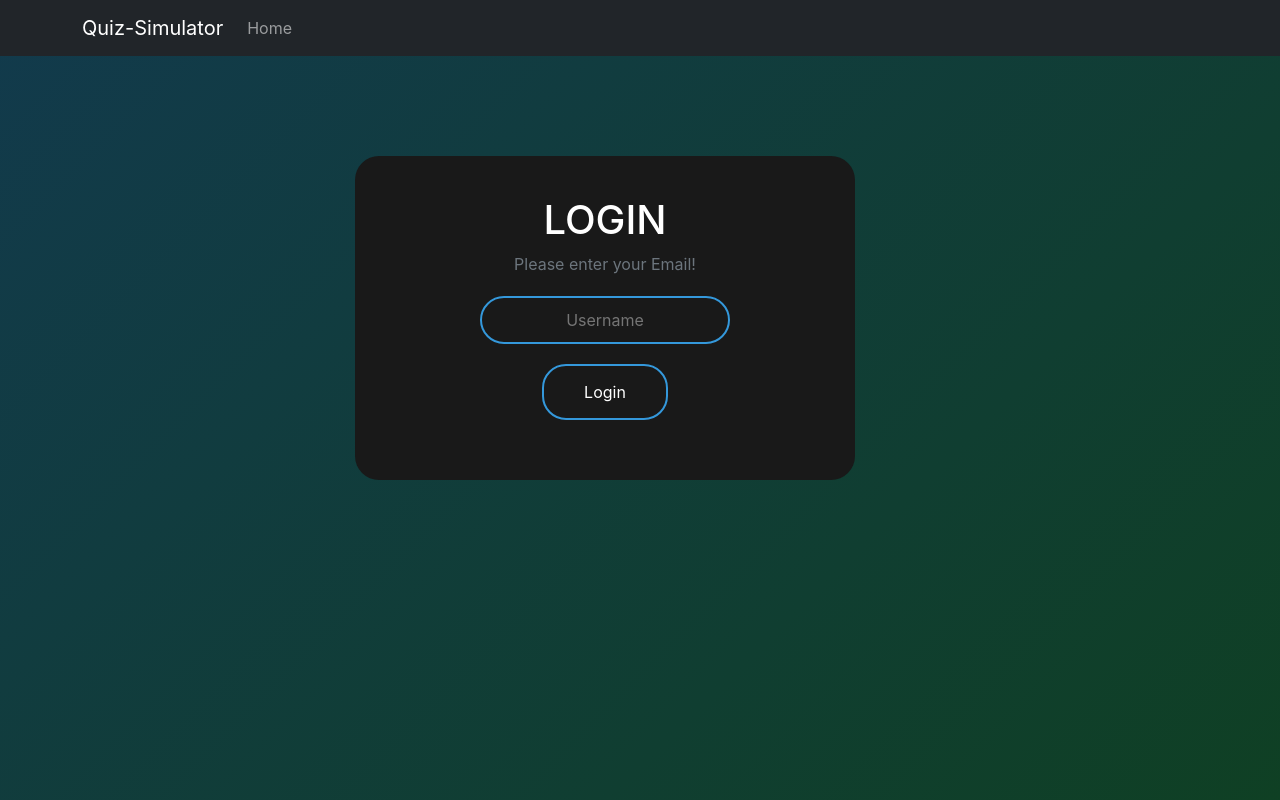
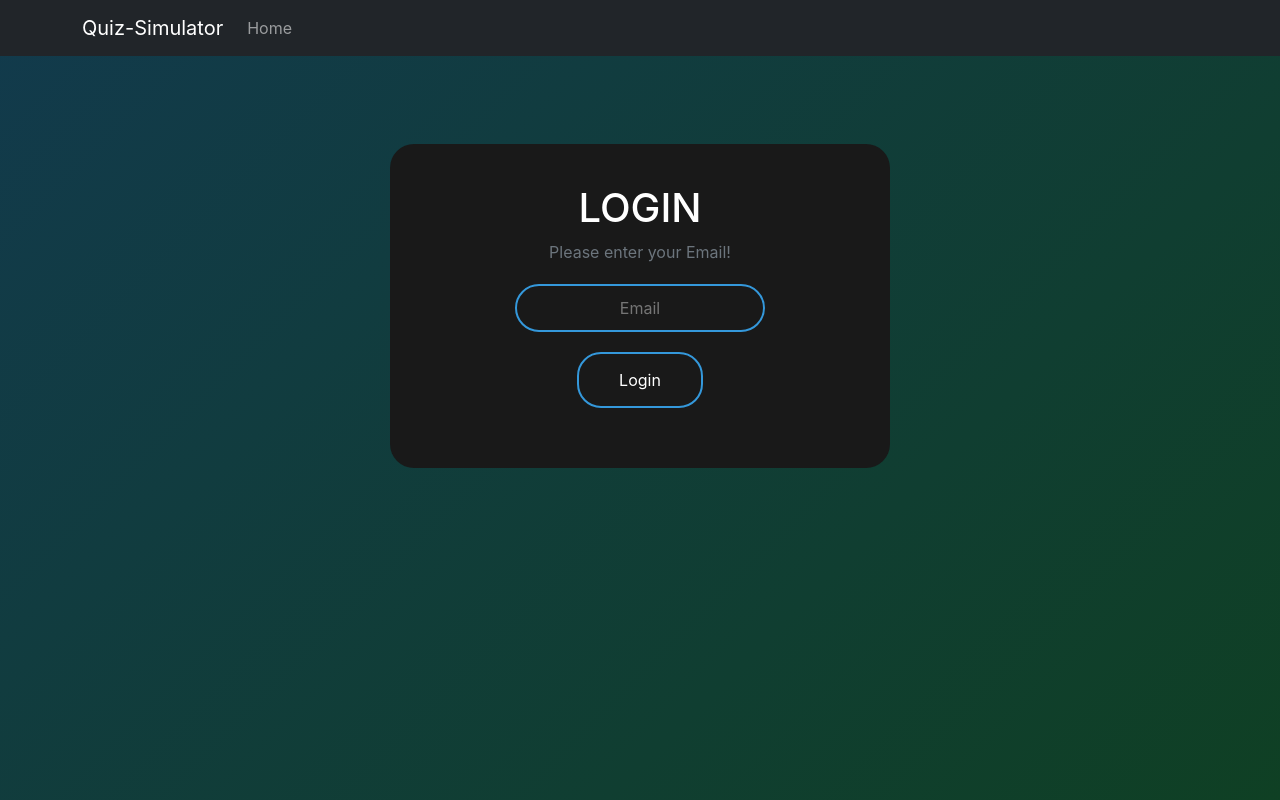
Before and after one commit to Bakez98/quiz-app, a React (Vite) app: page / in a window 1280 px wide. Built offline with nearby package versions, Linux system fonts and the light colour scheme; what magic-sdk would draw is missing.

Commit message:
pushing latest

```diff
--- a/src/Pages/Login/index.jsx
+++ b/src/Pages/Login/index.jsx
@@ -35,26 +35,15 @@ if(loading) return <div className='mySpinner'><Spinner/></div>
 
 
   return (
-    // <div className={styles.wrapper}>
-    //   <h2>Please Enter Your Email</h2>
-    //   <input onChange={(event) => setEmail(event.target.value)} type="email" placeholder='Enter your email'></input>
-    //   <button className={styles.loginBtn} disabled={loading} onClick={HandleLogin}>{loading ?"Loading" : "Login"}</button>
 
-    // </div>
-    <div class="container">
-    <div class="row">
-        <div class="col-md-6">
-            <div class="card">
-                <form onsubmit="event.preventDefault()" class="box">
+    <div class="loginContainer">
+                  <div class="box">
                     <h1>Login</h1>
                     <p class="text-muted"> Please enter your Email!</p>
-                    <input type='email' onChange={(event) => setEmail(event.target.value)} className='myInput'placeholder="Username"/>
+                    <input type='email' onChange={(event) => setEmail(event.target.value)} className='myInput'placeholder="Email"/>
                     <button className='myBtn' disabled={loading} onClick={HandleLogin}>{loading ?"Loading" : "Login"}</button>
 
-                </form>
-            </div>
-        </div>
-    </div>
+                </div>
 </div>
   )
 }
--- a/src/Pages/Login/style.css
+++ b/src/Pages/Login/style.css
@@ -1,23 +1,17 @@
-body {
-    margin: 0;
-    padding: 0;
-    font-family: sans-serif;
-    background: linear-gradient(to right, #b92b27, #1565c0)
+.loginContainer{
+   display: flex;
+   align-items: center;
+   justify-content: center;
+   margin-top: 200px;
 }
 
-.card{
-    margin-bottom:20px;
-    border:none;
-}
+
 
 .box {
     width: 500px;
     padding: 40px;
     position: absolute;
-    top: 50%;
-    left: 50%;
     background: #191919;
-    ;
     text-align: center;
     transition: 0.25s;
     margin-top: 100px;
@@ -73,69 +67,7 @@ body {
     text-decoration: underline
 }
 
-ul.social-network {
-    list-style: none;
-    display: inline;
-    margin-left: 0 !important;
-    padding: 0
-}
 
-ul.social-network li {
-    display: inline;
-    margin: 0 5px
-}
-
-.social-network a.icoFacebook:hover {
-    background-color: #3B5998
-}
-
-.social-network a.icoTwitter:hover {
-    background-color: #33ccff
-}
-
-.social-network a.icoGoogle:hover {
-    background-color: #BD3518
-}
-
-.social-network a.icoFacebook:hover i,
-.social-network a.icoTwitter:hover i,
-.social-network a.icoGoogle:hover i {
-    color: #fff
-}
-
-a.socialIcon:hover,
-.socialHoverClass {
-    color: #44BCDD
-}
-
-.social-circle li a {
-    display: inline-block;
-    position: relative;
-    margin: 0 auto 0 auto;
-    border-radius: 50%;
-    text-align: center;
-    width: 50px;
-    height: 50px;
-    font-size: 20px
-}
-
-.social-circle li i {
-    margin: 0;
-    line-height: 50px;
-    text-align: center
-}
-
-.social-circle li a:hover i,
-.triggeredHover {
-    transform: rotate(360deg);
-    transition: all 0.2s
-}
-
-.social-circle i {
-    color: #fff;
-    transition: all 0.8s;
-    transition: all 0.8s
-}
 
 
 .mySpinner{
```
